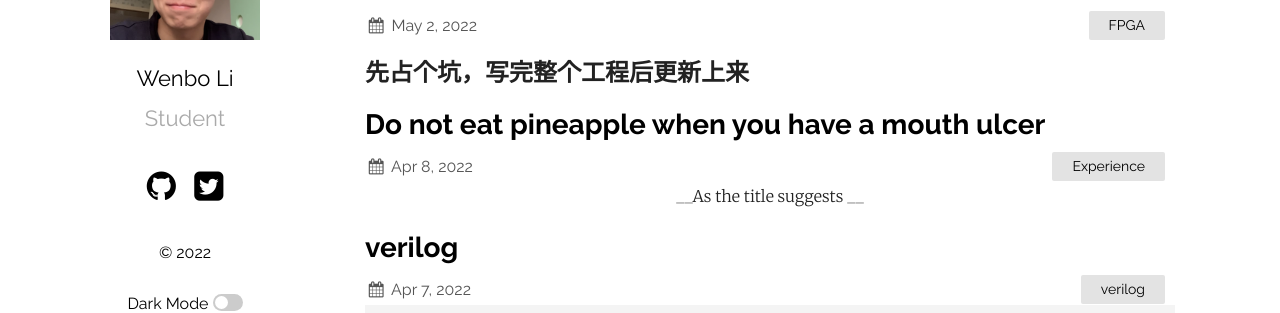
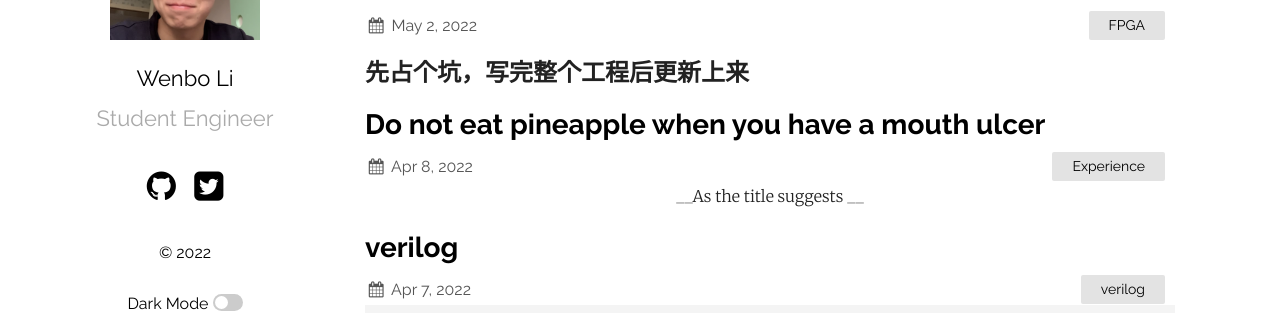
Before and after one commit to wenbo-li-ee/archived, a Jekyll site: the page built from index.md, in a window 1280 px wide. Shown: the part 273-586 px from the top of the page. Built offline with Jekyll 4.4.1, drawn with Linux system fonts in a browser that asks for light colours.

Commit message:
init website

```diff
--- a/_config.yml
+++ b/_config.yml
@@ -16,7 +16,7 @@ sass:
   sass_dir: _sass
 plainwhite:
   name: Wenbo Li
-  tagline: Student
+  tagline: Student Engineer
   date_format: "%b %-d, %Y"
   sitemap: true # set to true to generate sitemap.xml content
   search: true # set to true to enable searchbar
```
